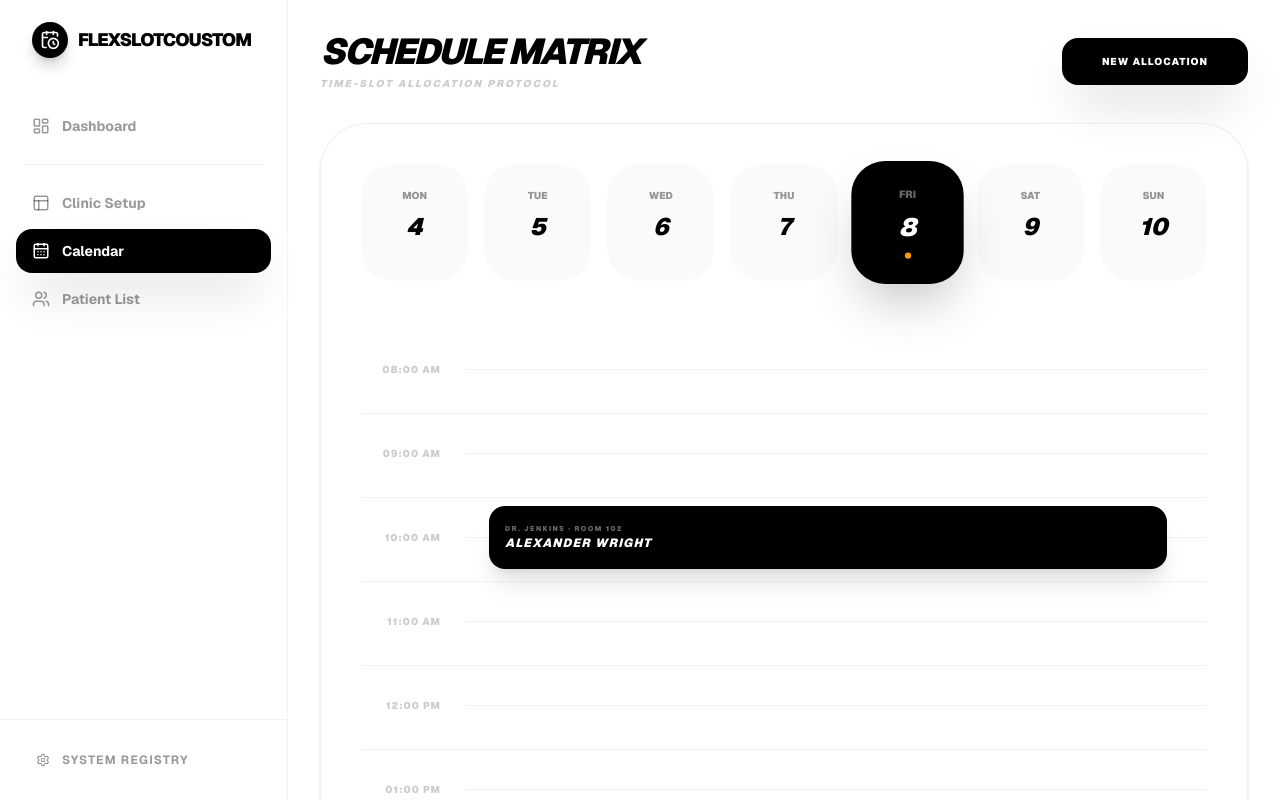
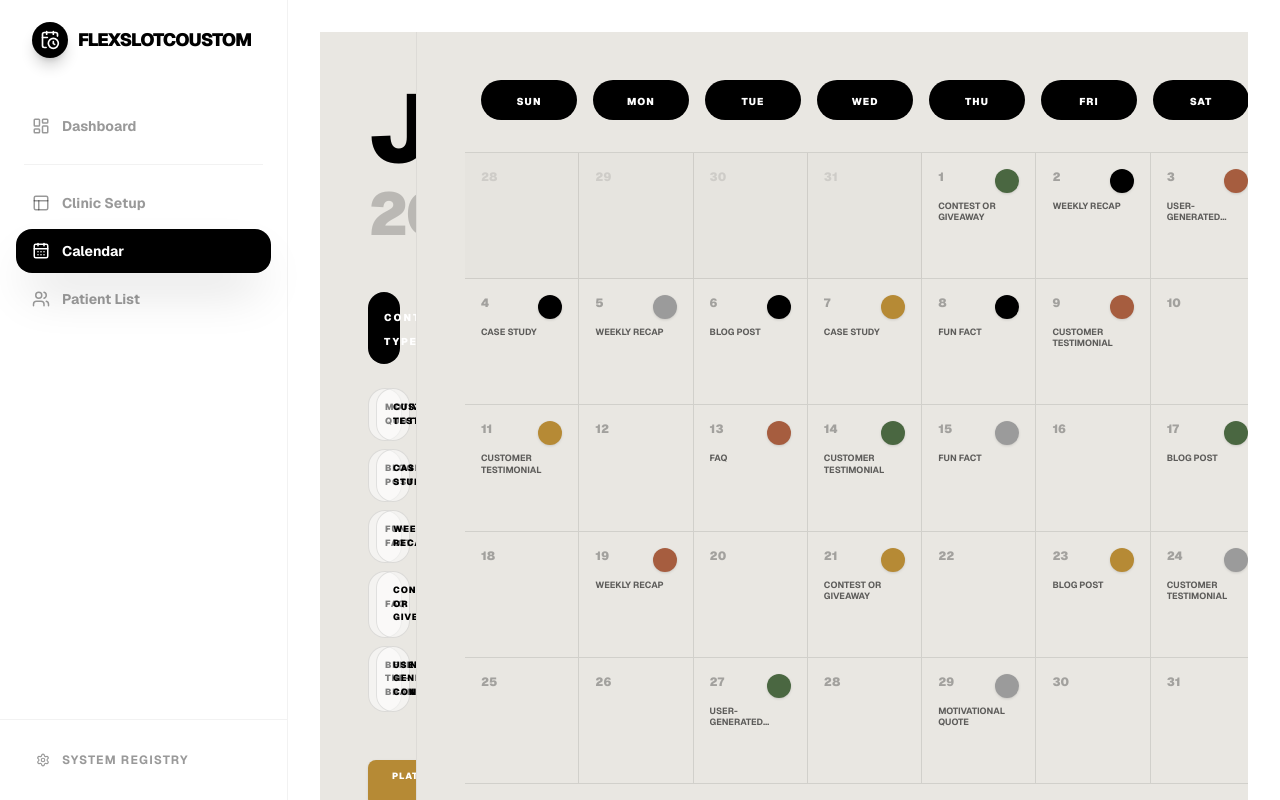
Before and after one commit to FlexSlotCustom0/FlexSlotCustom, a Next.js app in the folder frontend/: page /dashboard/owner in a window 1280 px wide. Both pictures are taken after a click on the button "Calendar". Shown: the top 800 px of the page. Built offline with nearby package versions, Linux system fonts and the light colour scheme.

Commit message:
Update CalendarPage.tsx

```diff
--- a/frontend/src/app/dashboard/owner/components/calendar/CalendarPage.tsx
+++ b/frontend/src/app/dashboard/owner/components/calendar/CalendarPage.tsx
@@ -2,7 +2,7 @@
 
 import { useState } from "react";
 import { motion, AnimatePresence } from "framer-motion";
-import { ChevronRight, CalendarDays, Clock, User, Search, X, ChevronDown } from "lucide-react";
+import { CalendarDays, Clock, User, Search, X, ChevronDown, Plus } from "lucide-react";
 import { CalendarInput } from "./CalendarInput";
 
 export function CalendarPage() {
@@ -10,11 +10,7 @@ export function CalendarPage() {
   const [selectedDay, setSelectedDay] = useState(8);
   const [searchFocused, setSearchFocused] = useState(false);
 
-  // Helper to get formatted date string (YYYY-MM-DD)
-  const getYYYYMMDD = (day: number) => `2026-05-${day < 10 ? `0${day}` : day}`;
-
-
-  // Patient database from PATIENT LIST PAGE
+  // Patient database
   const patients = [
     { id: 'PAT-001', name: 'Alexander Wright', email: 'alex@example.com' },
     { id: 'PAT-002', name: 'Sarah Jenkins', email: 'sarah.j@example.com' },
@@ -23,169 +19,156 @@ export function CalendarPage() {
     { id: 'PAT-005', name: 'David Thompson', email: 'd.thompson@example.com' },
   ];
 
-
   // Manual Override State
   const [formData, setFormData] = useState({
-    when: "2026-05-08",
+    when: "2026-01-08",
     time: "09:00",
     end: "09:30",
     location: "Main Clinic",
     withPerson: "Dr. Jenkins",
     type: "Client",
     searchClient: "",
-    service: "Consultation",
+    service: "Motivational Quote",
     resources: "Room 101",
     flag: "Urgent"
   });
 
+  const [appointments, setAppointments] = useState([
+    { id: "1", day: 1, label: "Contest or Giveaway", color: "bg-[#4a6741]" },
+    { id: "2", day: 2, label: "Weekly Recap", color: "bg-black" },
+    { id: "3", day: 3, label: "User-Generated Content", color: "bg-[#a65d3f]" },
+    { id: "4", day: 4, label: "Case Study", color: "bg-black" },
+    { id: "5", day: 5, label: "Weekly Recap", color: "bg-[#9b9b9b]" },
+    { id: "6", day: 6, label: "Blog Post", color: "bg-black" },
+    { id: "7", day: 7, label: "Case Study", color: "bg-[#b68a35]" },
+    { id: "8", day: 8, label: "Fun Fact", color: "bg-black" },
+    { id: "9", day: 9, label: "Customer Testimonial", color: "bg-[#a65d3f]" },
+    { id: "10", day: 11, label: "Customer Testimonial", color: "bg-[#b68a35]" },
+    { id: "11", day: 13, label: "FAQ", color: "bg-[#a65d3f]" },
+    { id: "12", day: 14, label: "Customer Testimonial", color: "bg-[#4a6741]" },
+    { id: "13", day: 15, label: "Fun Fact", color: "bg-[#9b9b9b]" },
+    { id: "14", day: 17, label: "Blog Post", color: "bg-[#4a6741]" },
+    { id: "15", day: 19, label: "Weekly Recap", color: "bg-[#a65d3f]" },
+    { id: "16", day: 21, label: "Contest or Giveaway", color: "bg-[#b68a35]" },
+    { id: "17", day: 23, label: "Blog Post", color: "bg-[#b68a35]" },
+    { id: "18", day: 24, label: "Customer Testimonial", color: "bg-[#9b9b9b]" },
+    { id: "19", day: 27, label: "User-Generated Content", color: "bg-[#4a6741]" },
+    { id: "20", day: 29, label: "Motivational Quote", color: "bg-[#9b9b9b]" },
+  ]);
 
   const updateField = (field: string, value: string) => {
     setFormData(prev => ({ ...prev, [field]: value }));
   };
 
-
-  const [appointments, setAppointments] = useState([
-    {
-      id: "1",
-      day: 8,
-      time: "10:00 AM",
-      client: "Alexander Wright",
-      with: "Dr. Jenkins",
-      location: "Room 102"
-    }
-  ]);
-
-  const days = Array.from({ length: 7 }, (_, i) => {
-    const d = new Date(2026, 4, 4 + i); // Start from May 4th (Monday)
-    // If selectedDay is outside this initial week, we should ideally shift,
-    // but for this prototype let's keep it simple or expand it.
-    return {
-      num: 4 + i,
-      label: d.toLocaleDateString('en-US', { weekday: 'short' }).toUpperCase()
-    };
-  });
-
-
-
-  const timeSlots = ["08:00 AM", "09:00 AM", "10:00 AM", "11:00 AM", "12:00 PM", "01:00 PM", "02:00 PM", "03:00 PM", "04:00 PM", "05:00 PM", "06:00 PM", "07:00 PM"];
-
   const handleSave = () => {
-    // Format time for display (HH:mm -> hh:mm AM/PM) to match timeSlots
-    const formatTime = (t: string) => {
-      const [h, m] = t.split(":");
-      const hour = parseInt(h);
-      const ampm = hour >= 12 ? "PM" : "AM";
-      const h12 = hour % 12 || 12;
-      const hStr = h12 < 10 ? `0${h12}` : `${h12}`;
-      return `${hStr}:${m} ${ampm}`;
-    };
-
     const newDay = parseInt(formData.when.split("-")[2]) || selectedDay;
     const newAppt = {
       id: Math.random().toString(36).substr(2, 9),
       day: newDay,
-      time: formatTime(formData.time),
-      client: formData.searchClient || "Unknown Client",
-      with: formData.withPerson,
-      location: formData.location
+      label: formData.service,
+      color: "bg-black"
     };
     setAppointments([...appointments, newAppt]);
     setSelectedDay(newDay);
     setIsSidebarOpen(false);
   };
 
+  const contentTypes = [
+    "Motivational Quote", "Customer Testimonial", "Blog Post", "Case Study",
+    "Fun Fact", "Weekly Recap", "FAQ", "Contest or Giveaway",
+    "Behind-the-Brand", "User-Generated Content"
+  ];
 
+  const platforms = [
+    { name: "PLATFORM A", color: "bg-[#b68a35]" },
+    { name: "PLATFORM B", color: "bg-[#a65d3f]" },
+    { name: "PLATFORM C", color: "bg-[#9b9b9b]" },
+    { name: "PLATFORM D", color: "bg-[#4a6741]" },
+    { name: "PLATFORM E", color: "bg-[#7d7d7d]" },
+  ];
 
-  const removeAppointment = (id: string) => {
-    setAppointments(appointments.filter(a => a.id !== id));
-  };
+  const calendarDays = Array.from({ length: 35 }, (_, i) => i - 3); // Jan 1st 2026 is Thursday (Index 4)
 
 
   return (
-    <div className="flex h-full gap-8">
-      <div className="flex-1 space-y-8">
-        <header className="flex items-center justify-between">
-          <div className="space-y-1">
-             <h2 className="text-4xl font-black uppercase tracking-tighter italic">Schedule Matrix</h2>
-             <p className="text-[10px] font-black uppercase tracking-[0.2em] text-black/20 italic">Time-Slot Allocation Protocol</p>
+    <div className="flex h-screen bg-[#e9e7e2] text-black overflow-hidden font-sans">
+      {/* Left Sidebar */}
+      <div className="w-[380px] p-12 flex flex-col gap-12 overflow-y-auto custom-scrollbar border-r border-black/5">
+        <div>
+          <h1 className="text-8xl font-black tracking-tighter leading-none mb-2">January</h1>
+          <h2 className="text-6xl font-black text-black/20 tracking-tighter leading-none">2026</h2>
+        </div>
+
+        <div className="space-y-6">
+          <div className="bg-black text-white py-3 px-4 rounded-full text-center">
+            <span className="text-[10px] font-black uppercase tracking-[0.2em]">Content Type</span>
           </div>
-          <button onClick={() => setIsSidebarOpen(true)} className="px-10 py-4 bg-black text-white rounded-2xl text-[10px] font-black uppercase tracking-widest shadow-2xl shadow-black/20 hover:scale-105 active:scale-95 transition-all">New Allocation</button>
-        </header>
+          <div className="grid grid-cols-2 gap-2">
+            {contentTypes.map(type => (
+              <button key={type} className="px-4 py-3 bg-white/50 border border-black/10 rounded-full text-[9px] font-black uppercase tracking-widest hover:bg-black hover:text-white transition-all">
+                {type}
+              </button>
+            ))}
+          </div>
+        </div>
 
-        {/* Calendar Grid */}
-        <div className="bg-white border border-black/5 rounded-[3rem] p-10 shadow-sm">
-          <div className="grid grid-cols-7 gap-4 mb-12">
-            {days.map(d => {
-              const apptCount = appointments.filter(a => a.day === d.num).length;
-              return (
-                <button
-                  key={d.num}
-                  onClick={() => setSelectedDay(d.num)}
-                  className={`p-6 rounded-[2rem] flex flex-col items-center gap-2 transition-all ${selectedDay === d.num ? "bg-black text-white shadow-2xl scale-105" : "bg-black/[0.02] hover:bg-black/5"}`}
-                >
-                  <span className="text-[10px] font-black uppercase opacity-40">{d.label}</span>
-                  <span className="text-2xl font-black italic">{d.num}</span>
-                  <div className={`w-1.5 h-1.5 rounded-full ${apptCount > 2 ? "bg-emerald-500" : apptCount > 0 ? "bg-amber-500" : "bg-transparent"}`} />
-                </button>
-              );
-            })}
+        <div className="space-y-4">
+          <div className="flex flex-wrap gap-2">
+            {platforms.map(p => (
+              <button key={p.name} className={`${p.color} text-white px-6 py-2.5 rounded-lg text-[9px] font-black uppercase tracking-widest shadow-sm hover:scale-105 transition-all`}>
+                {p.name}
+              </button>
+            ))}
+          </div>
+        </div>
+      </div>
 
+      {/* Main Grid */}
+      <div className="flex-1 p-12 flex flex-col gap-8">
+        <div className="flex justify-between items-center px-4">
+          <div className="flex gap-4">
+             {["SUN", "MON", "TUE", "WED", "THU", "FRI", "SAT"].map(day => (
+               <div key={day} className="w-24 py-2 bg-black text-white rounded-full text-center">
+                 <span className="text-[10px] font-black uppercase tracking-widest">{day}</span>
+               </div>
+             ))}
           </div>
+        </div>
 
-          <div className="space-y-1">
-            {timeSlots.map(time => (
-              <div key={time} className="group flex items-center gap-6 h-20 border-t border-black/5 first:border-0 hover:bg-black/[0.02] transition-colors relative">
-                <div className="w-20 text-[10px] font-black text-black/20 uppercase tracking-widest text-right">{time}</div>
-                <div className="flex-1 h-px bg-black/5" />
-                {appointments.filter(a => a.day === selectedDay && a.time === time).map(appt => (
-                  <div key={appt.id} className="absolute left-32 right-10 top-2 bottom-2 bg-black text-white rounded-2xl p-4 flex justify-between items-center shadow-xl group/item z-10">
-                    <div className="space-y-0.5">
-                       <p className="text-[7px] font-black uppercase tracking-[0.2em] text-white/40">{appt.with} · {appt.location}</p>
-                       <h4 className="text-xs font-black uppercase tracking-widest italic text-white leading-tight">{appt.client}</h4>
-                    </div>
+        <div className="flex-1 grid grid-cols-7 grid-rows-5 gap-0 border-t border-black/10">
+          {calendarDays.map((d, i) => {
+            const dayNum = d > 0 && d <= 31 ? d : null;
+            const appts = appointments.filter(a => a.day === dayNum);
 
-                    <div className="flex items-center gap-2 opacity-0 group-hover/item:opacity-100 transition-opacity">
-                       <button
-                        onClick={(e) => {
-                          e.stopPropagation();
-                          removeAppointment(appt.id);
-                        }}
-                        className="p-2 hover:bg-white/10 rounded-lg transition-all"
-                       >
-                        <X size={14} />
-                       </button>
-                       <ChevronRight size={16} />
+            return (
+              <div
+                key={i}
+                onClick={() => { if(dayNum) { setSelectedDay(dayNum); setIsSidebarOpen(true); } }}
+                className={`p-4 border-r border-b border-black/10 relative group transition-all ${dayNum ? "hover:bg-black/[0.02] cursor-pointer" : "bg-black/[0.01]"}`}
+              >
+                <div className="flex justify-between items-start mb-2">
+                  <span className={`text-xs font-black ${!dayNum ? "text-black/10" : "text-black/30"}`}>
+                    {d < 1 ? 31 + d : d > 31 ? d - 31 : d}
+                  </span>
+                  {dayNum && appts.map(a => (
+                    <div key={a.id} className={`w-6 h-6 rounded-full ${a.color} shadow-sm group-hover:scale-110 transition-transform`} />
+                  ))}
+                </div>
+                {dayNum && appts.map(a => (
+                  <p key={a.id} className="text-[9px] font-bold text-black/60 uppercase leading-tight mt-2 line-clamp-2">
+                    {a.label}
+                  </p>
+                ))}
+                {!appts.length && dayNum && (
+                  <div className="absolute inset-0 opacity-0 group-hover:opacity-100 flex items-center justify-center transition-opacity">
+                    <div className="w-8 h-8 rounded-full bg-black text-white flex items-center justify-center shadow-lg scale-90 group-hover:scale-100 transition-transform">
+                      <Plus size={14} />
                     </div>
                   </div>
-                ))}
-
-                <div className="absolute inset-0 opacity-0 group-hover:opacity-100 transition-opacity flex items-center justify-center z-20 pointer-events-none">
-                   <button
-                    onClick={() => {
-                      const [h, m_ampm] = time.split(":");
-                      const [m, ampm] = m_ampm.split(" ");
-                      let hour = parseInt(h);
-                      if (ampm === "PM" && hour !== 12) hour += 12;
-                      if (ampm === "AM" && hour === 12) hour = 0;
-                      const hStr = hour < 10 ? `0${hour}` : `${hour}`;
-
-                      setFormData(prev => ({
-                        ...prev,
-                        time: `${hStr}:${m}`,
-                        when: getYYYYMMDD(selectedDay)
-                      }));
-                      setIsSidebarOpen(true);
-                    }}
-                    className="bg-white border border-black/10 px-4 py-2 rounded-full text-[8px] font-black uppercase tracking-widest shadow-sm hover:scale-105 transition-all pointer-events-auto"
-                   >
-                    Quick Reserve
-                   </button>
-                </div>
-
-
+                )}
               </div>
-            ))}
-          </div>
+            );
+          })}
         </div>
       </div>
 
@@ -231,41 +214,8 @@ export function CalendarPage() {
                       onChange={(v) => updateField("end", v)}
                     />
                   </div>
-                  <CalendarInput
-                    label="Location"
-                    value={formData.location}
-                    type="select"
-                    options={["Main Clinic", "City Branch", "West Side", "Dental Care Unit"]}
-                    icon={<ChevronDown size={14} />}
-                    onChange={(v) => updateField("location", v)}
-                  />
-                  <CalendarInput
-                    label="With"
-                    value={formData.withPerson}
-                    type="select"
-                    options={["Dr. Jenkins", "Dr. Smith", "Dr. Sarah", "Dr. Michael"]}
-                    icon={<ChevronDown size={14} />}
-                    onChange={(v) => updateField("withPerson", v)}
-                  />
                 </div>
               </div>
-
-
-
-              {/* Section: Client/Personal/Group Toggle */}
-              <div className="grid grid-cols-3 border border-black/10 rounded-xl overflow-hidden shadow-inner">
-                 {["Client", "Personal", "Group"].map((type) => (
-                   <button
-                     key={type}
-                     onClick={() => updateField("type", type)}
-                     className={`py-2 flex flex-col items-center gap-1 border-r border-black/10 last:border-0 transition-all ${formData.type === type ? "bg-black text-white" : "bg-white text-black/40 hover:text-black hover:bg-black/5"}`}
-                   >
-                     <User size={12} />
-                     <span className="text-[8px] font-black uppercase">{type}</span>
-                   </button>
-                 ))}
-              </div>
-
 
               {/* Section: Client Search */}
               <div className="space-y-3">
@@ -285,7 +235,6 @@ export function CalendarPage() {
                   />
                   <Search size={14} className="absolute right-4 top-1/2 -translate-y-1/2 text-black/20 group-focus-within:text-black transition-colors" />
 
-                  {/* Search Results Dropdown */}
                   {searchFocused && formData.searchClient && (
                     <div className="absolute top-full left-0 right-0 mt-1 bg-white border border-black/10 rounded-xl shadow-2xl z-[300] max-h-48 overflow-y-auto custom-scrollbar overflow-hidden">
                       {patients
@@ -304,15 +253,10 @@ export function CalendarPage() {
                           </button>
                         ))
                       }
-                      {patients.filter(p => p.name.toLowerCase().includes(formData.searchClient.toLowerCase()) || p.email.toLowerCase().includes(formData.searchClient.toLowerCase())).length === 0 && (
-                        <div className="px-4 py-3 text-[8px] font-black uppercase text-black/20 italic">No matching signals found</div>
-                      )}
                     </div>
                   )}
                 </div>
-
               </div>
-
 
               {/* Section: Appointment Details */}
               <div className="space-y-4">
@@ -322,17 +266,7 @@ export function CalendarPage() {
                     label="Service"
                     value={formData.service}
                     type="select"
-                    options={[
-                      "General Consultation",
-                      "Emergency Triage",
-                      "Surgical Protocol",
-                      "Diagnostic X-Ray",
-                      "Laboratory Analysis",
-                      "Post-Op Recovery",
-                      "Pediatric Screening",
-                      "Dental Prophylaxis",
-                      "Veterinary Wellness"
-                    ]}
+                    options={contentTypes}
                     icon={<ChevronDown size={14} />}
                     onChange={(v) => updateField("service", v)}
                   />
@@ -340,40 +274,12 @@ export function CalendarPage() {
                     label="Resources"
                     value={formData.resources}
                     type="select"
-                    options={[
-                      "Room 101 - Primary",
-                      "Room 102 - Surgery",
-                      "Room 103 - Recovery",
-                      "Room 104 - Pediatric",
-                      "Room 105 - Diagnostic",
-                      "Lab 01 - Bio-Analytic",
-                      "X-Ray Bay 01",
-                      "Intensive Care Unit"
-                    ]}
+                    options={["Room 101", "Room 102", "Room 103"]}
                     icon={<ChevronDown size={14} />}
                     onChange={(v) => updateField("resources", v)}
                   />
-                  <CalendarInput
-                    label="Flag"
-                    value={formData.flag}
-                    type="select"
-                    options={[
-                      "Standard Protocol",
-                      "CRITICAL / URGENT",
-                      "VIP / PRIORITY",
-                      "Follow-up Mandatory",
-                      "Research Participant",
-                      "High-Profile Signal",
-                      "Financial Clearance Pending"
-                    ]}
-                    icon={<ChevronDown size={14} />}
-                    onChange={(v) => updateField("flag", v)}
-                  />
                 </div>
               </div>
-
-
-
 
               {/* Action Buttons */}
               <div className="pt-4 space-y-2">
```
